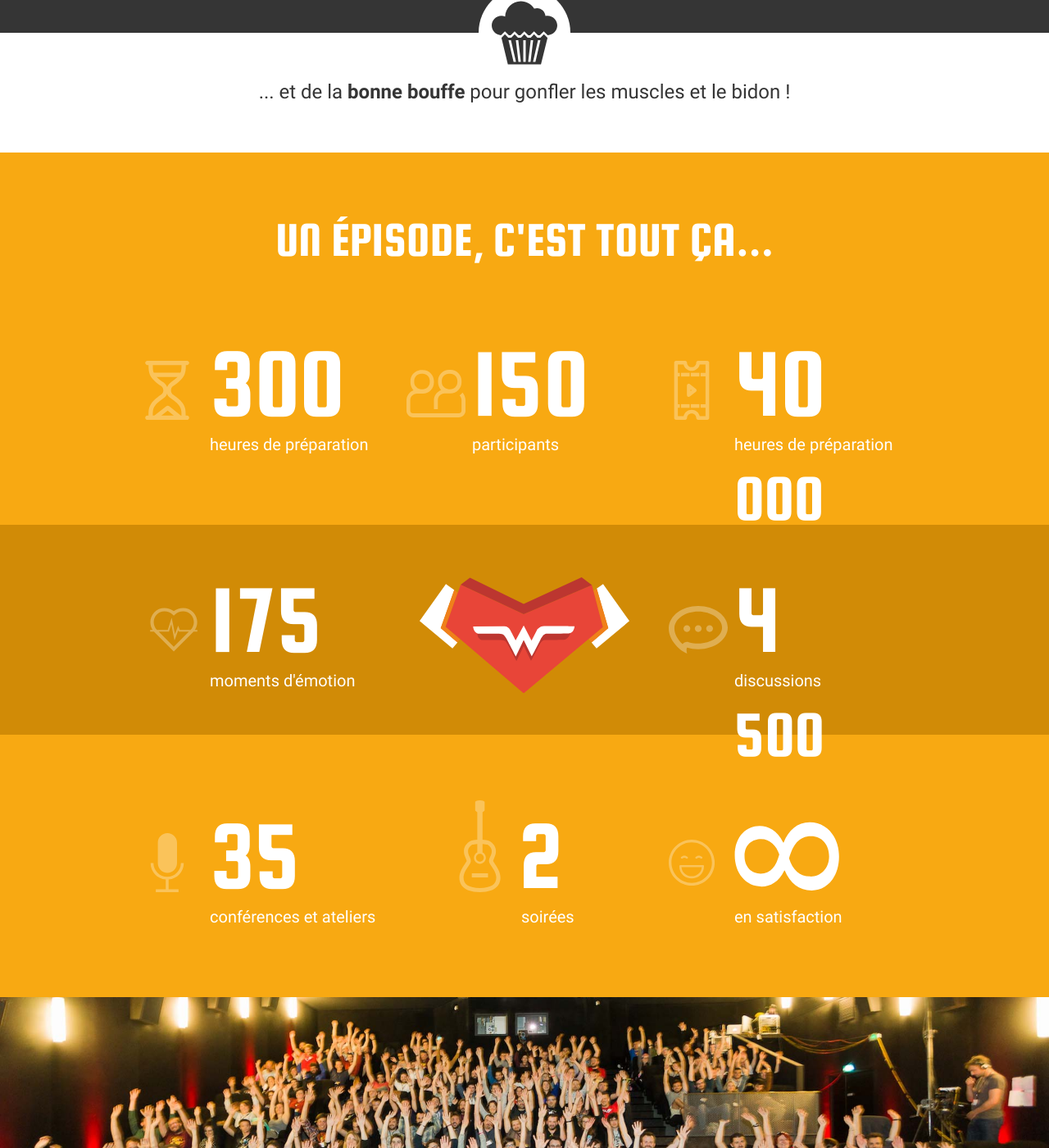
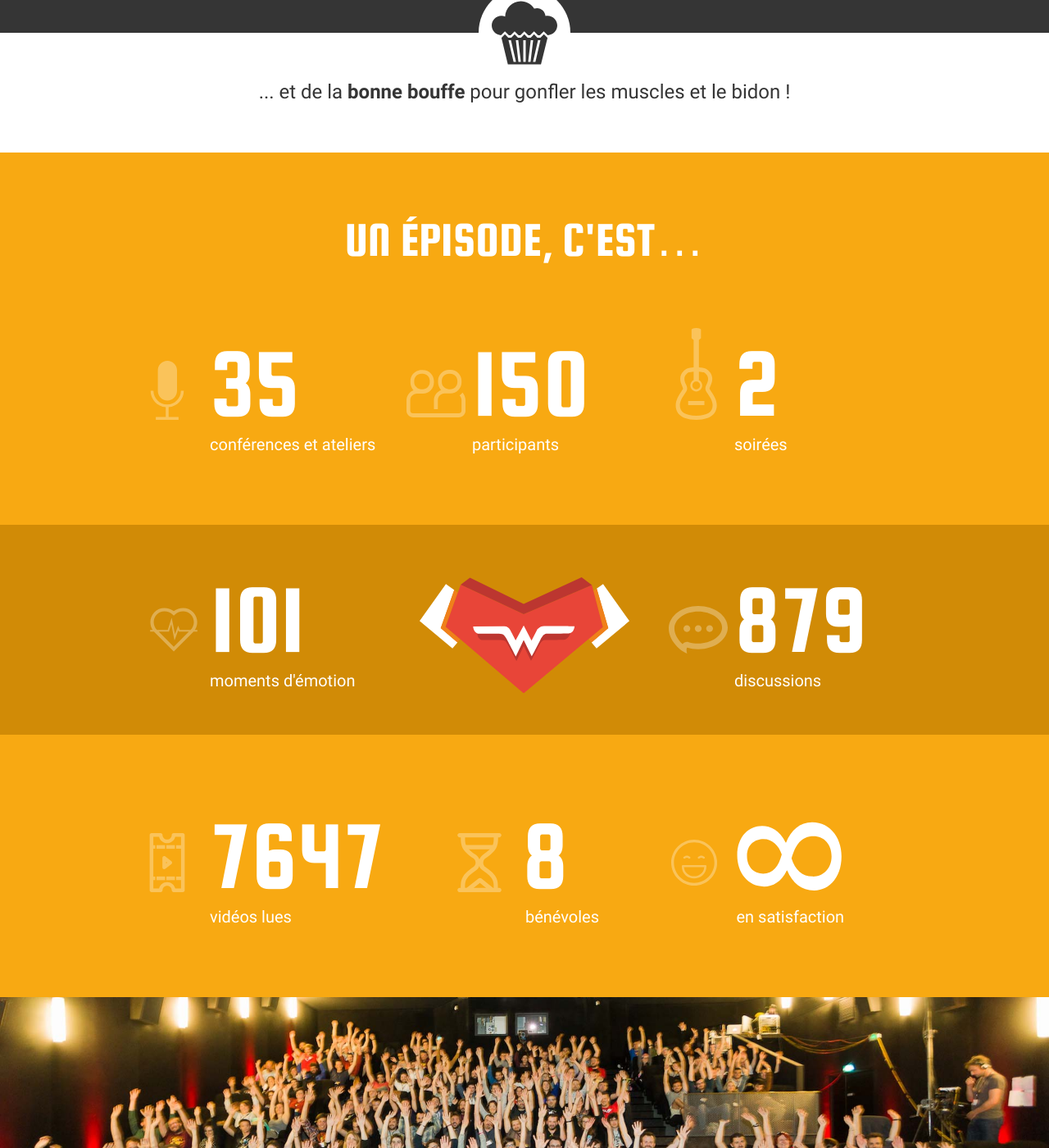
Before and after one commit to sudweb/2017, a Jekyll site: the page built from index.html, in a window 1280 px wide and 1400 px high, scrolled down 1703 px. Shown: the whole window at 82% size. Built offline with Jekyll 4.4.1, drawn with Linux system fonts in a browser that asks for light colours; the list of posts is cut into pages by our own code.

Commit message:
Sort numbers

```diff
--- a/index.html
+++ b/index.html
@@ -60,14 +60,14 @@ image: /assets/images/twittercard.jpg
   <section class="episode-numbers">
     <div class="yellow-section text-center">
       <div class="wrapper">
-        <h2 class="great-title-size uppercase">Un épisode, c'est tout ça...</h2>
+        <h2 class="great-title-size uppercase">Un épisode, c'est…</h2>
         <div class="grid-3">
           <div class="numbers-item">
             <svg xmlns="http://www.w3.org/2000/svg" version="1.1">
-              <use xlink:href="{{ site.baseurl }}/assets/images/symbol-defs.svg#hours" />
+              <use xlink:href="{{ site.baseurl }}/assets/images/symbol-defs.svg#conference" />
             </svg>
-            <span class="number-big">300</span>
-            <span class="legend">heures de préparation</span>
+            <span class="number-big">35</span>
+            <span class="legend">conférences et ateliers</span>
           </div>
           <div class="numbers-item">
             <svg class="landscape" xmlns="http://www.w3.org/2000/svg" version="1.1">
@@ -77,11 +77,11 @@ image: /assets/images/twittercard.jpg
             <span class="legend">participants</span>
           </div>
           <div class="numbers-item">
-            <svg xmlns="http://www.w3.org/2000/svg" version="1.1">
-              <use xlink:href="{{ site.baseurl }}/assets/images/symbol-defs.svg#views" />
+            <svg class="big" xmlns="http://www.w3.org/2000/svg" version="1.1">
+              <use xlink:href="{{ site.baseurl }}/assets/images/symbol-defs.svg#party" />
             </svg>
-            <span class="number-big">40</span><div class="number-small">000</div>
-            <span class="legend">heures de préparation</span>
+            <span class="number-big">2</span>
+            <span class="legend">soirées</span>
           </div>
         </div>
       </div>
@@ -93,7 +93,7 @@ image: /assets/images/twittercard.jpg
             <svg class="landscape" xmlns="http://www.w3.org/2000/svg" version="1.1">
               <use xlink:href="{{ site.baseurl }}/assets/images/symbol-defs.svg#emotion" />
             </svg>
-            <span class="number-big">175</span>
+            <span class="number-big">101</span>
             <span class="legend">moments d'émotion</span>
           </div>
           <div class="numbers-item logo">
@@ -110,7 +110,7 @@ image: /assets/images/twittercard.jpg
             <svg class="landscape" xmlns="http://www.w3.org/2000/svg" version="1.1">
               <use xlink:href="{{ site.baseurl }}/assets/images/symbol-defs.svg#discussion" />
             </svg>
-            <span class="number-big">4</span><div class="number-small">500</div>
+            <span class="number-big">879</span>
             <span class="legend">discussions</span>
           </div>
         </div>
@@ -121,17 +121,17 @@ image: /assets/images/twittercard.jpg
         <div class="grid-3">
           <div class="numbers-item">
             <svg xmlns="http://www.w3.org/2000/svg" version="1.1">
-              <use xlink:href="{{ site.baseurl }}/assets/images/symbol-defs.svg#conference" />
+              <use xlink:href="{{ site.baseurl }}/assets/images/symbol-defs.svg#views" />
             </svg>
-            <span class="number-big">35</span>
-            <span class="legend">conférences et ateliers</span>
+            <span class="number-big">7647</span>
+            <span class="legend">vidéos lues</span>
           </div>
           <div class="numbers-item center">
-            <svg class="big" xmlns="http://www.w3.org/2000/svg" version="1.1">
-              <use xlink:href="{{ site.baseurl }}/assets/images/symbol-defs.svg#party" />
+            <svg xmlns="http://www.w3.org/2000/svg" version="1.1">
+              <use xlink:href="{{ site.baseurl }}/assets/images/symbol-defs.svg#hours" />
             </svg>
-            <span class="number-big">2</span>
-            <span class="legend">soirées</span>
+            <span class="number-big">8</span>
+            <span class="legend">bénévoles</span>
           </div>
           <div class="numbers-item">
             <svg xmlns="http://www.w3.org/2000/svg" version="1.1">
```
